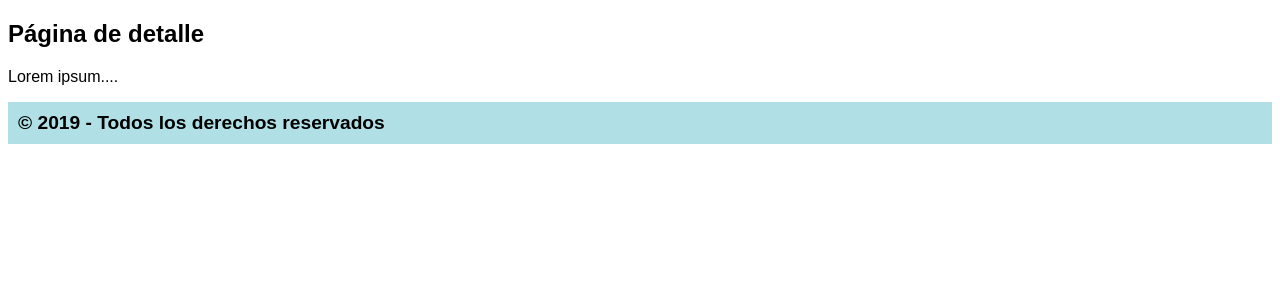
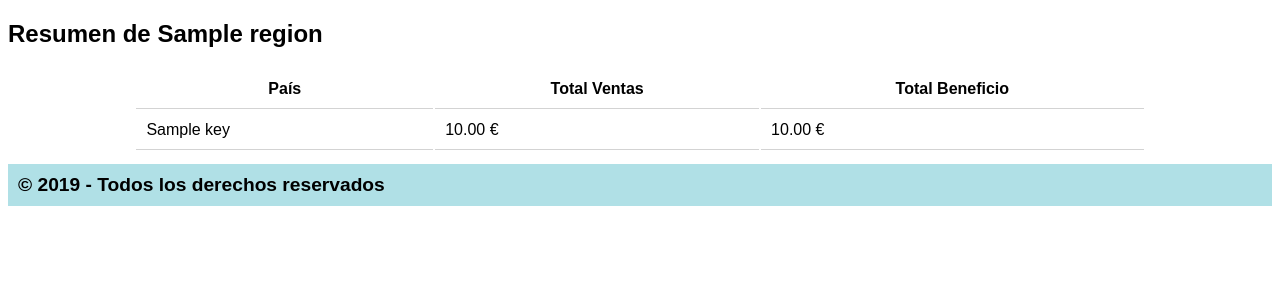
Before and after one commit to ismcodifiquer/BootZ4_k4_flask, a Flask app: template myapp/templates/detail.html in a window 1280 px wide. Shown: the part 80-380 px from the top of the page. Run offline with Flask 2, Linux system fonts and the light colour scheme; the template is opened without the code that fills it: most values are stand-ins (such as "Sample title", 1, 10 or a date in 2020).

Commit message:
Detalles con parametros en ruta y css

```diff
--- /dev/null
+++ b/myapp/static/css/styles.css
@@ -0,0 +1,29 @@
+body {
+    font-family: Arial, Helvetica, sans-serif;
+}
+
+header,footer {
+    background-color: powderblue;
+    font-weight: bold;
+    font-size: 1.2em;
+    padding: 10px;
+}
+
+
+.region_table, .country_table {
+    width: 80%;
+    margin: 12px auto;
+}
+
+nav {
+    margin: 12px 0;
+}
+
+.region_table td, .region_table th, .country_table td, .country_table th{
+    padding: 10px;
+    border-bottom: 1px solid lightgray;
+}
+
+.region_table th{
+    border-color: black;
+}
--- a/myapp/templates/base.html
+++ b/myapp/templates/base.html
@@ -3,44 +3,13 @@
     <meta charset="UTF-8">
     <meta name="viewport" content="width=device-width, initial-scale=1.0">
     <title>MyApp: {% block title%}{%endblock%}</title>
-    <style>
-        body {
-            font-family: Arial, Helvetica, sans-serif;
-        }
-
-        header,footer {
-            background-color: powderblue;
-            font-weight: bold;
-            font-size: 1.2em;
-            padding: 10px;
-        }
-
-
-        .region_table {
-            width: 80%;
-            margin: 12px auto;
-        }
-
-        nav {
-            margin: 12px 0;
-        }
-
-        .region_table td, .region_table th{
-            padding: 10px;
-            border-bottom: 1px solid lightgray;
-        }
-
-        .region_table th{
-            border-color: black;
-        }
-
-    </style>
+    <link rel="stylesheet" href="/static/css/styles.css">
 </head>
 <body>
     <header>
         Ventas Internacionales del mundo mundial
     </header>
-    <nav><a href="./">Inicio</a> | <a href="./detail">Detalle</a></nav>
+    <nav><a href="/">Inicio</a> | <a href="./detail/Sin pais">Detalle</a></nav>
     <section>
         {% block content %}{% endblock %}
     </section>
--- a/myapp/templates/detail.html
+++ b/myapp/templates/detail.html
@@ -3,6 +3,25 @@
 {% block title %} Detalle {% endblock %}
 
 {% block content %}
-    <h1>Página de detalle</h1>
-    <p>Lorem ipsum....</p>
+    <h1>Resumen de {{region}}</h1>
+
+{% if registros | length == 0 %}
+    <p>No hay datos</p>
+{% else %}
+    <table class="country_table">
+        <tr>
+            <th>País</th>
+            <th>Total Ventas</th>
+            <th>Total Beneficio</th>
+        </tr>
+        {% for key, data in registros.items() %}
+        <tr>
+            <td>{{key}}</td>
+            <td>{{"%.2f €" | format(data.ingresos_totales)}}</td>
+            <td>{{"%.2f €" | format(data.beneficios_totales)}}</td>
+        </tr>
+        {% endfor %}
+    </table>
+{% endif %}
+
 {% endblock %}
```
Also changed, not shown: myapp/routes.py (+49 -22 lines), myapp/templates/index.html (+4 -6 lines), requirements.txt (+8 -0 lines), 2 other files.
